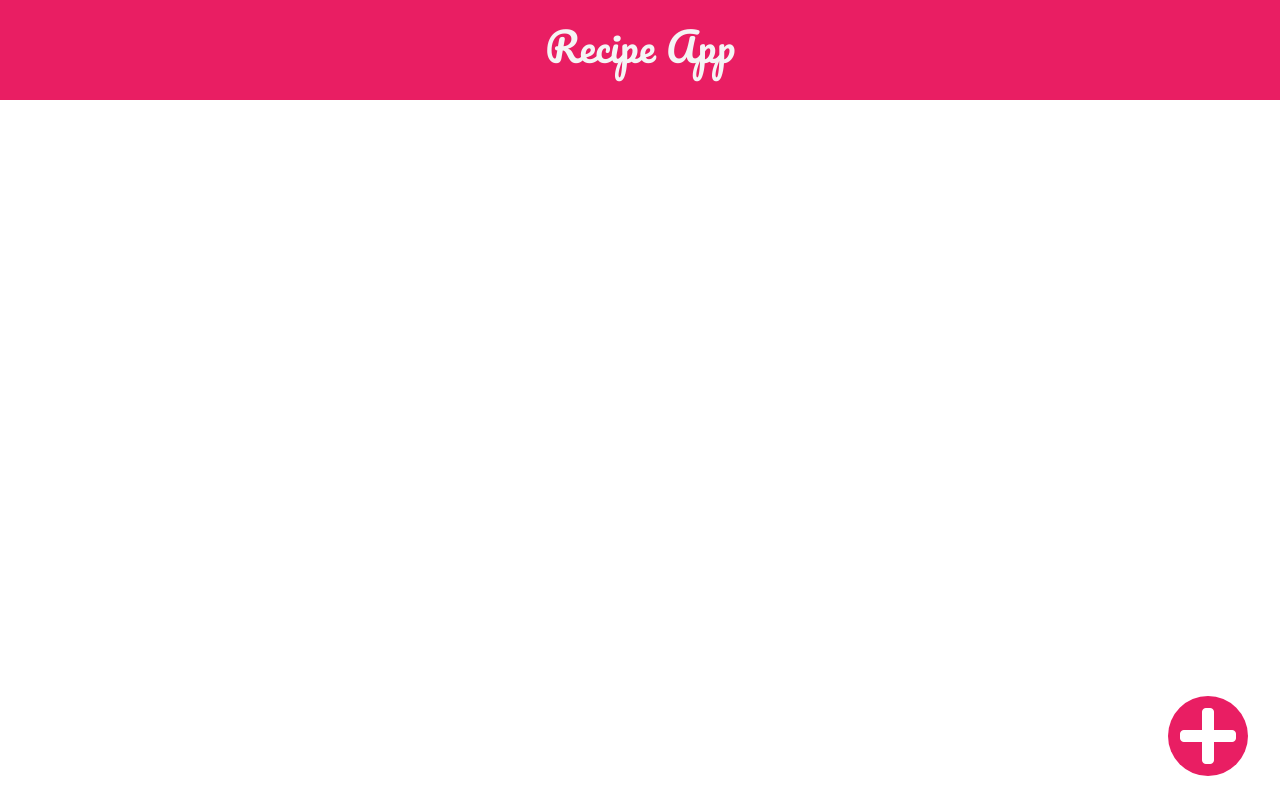
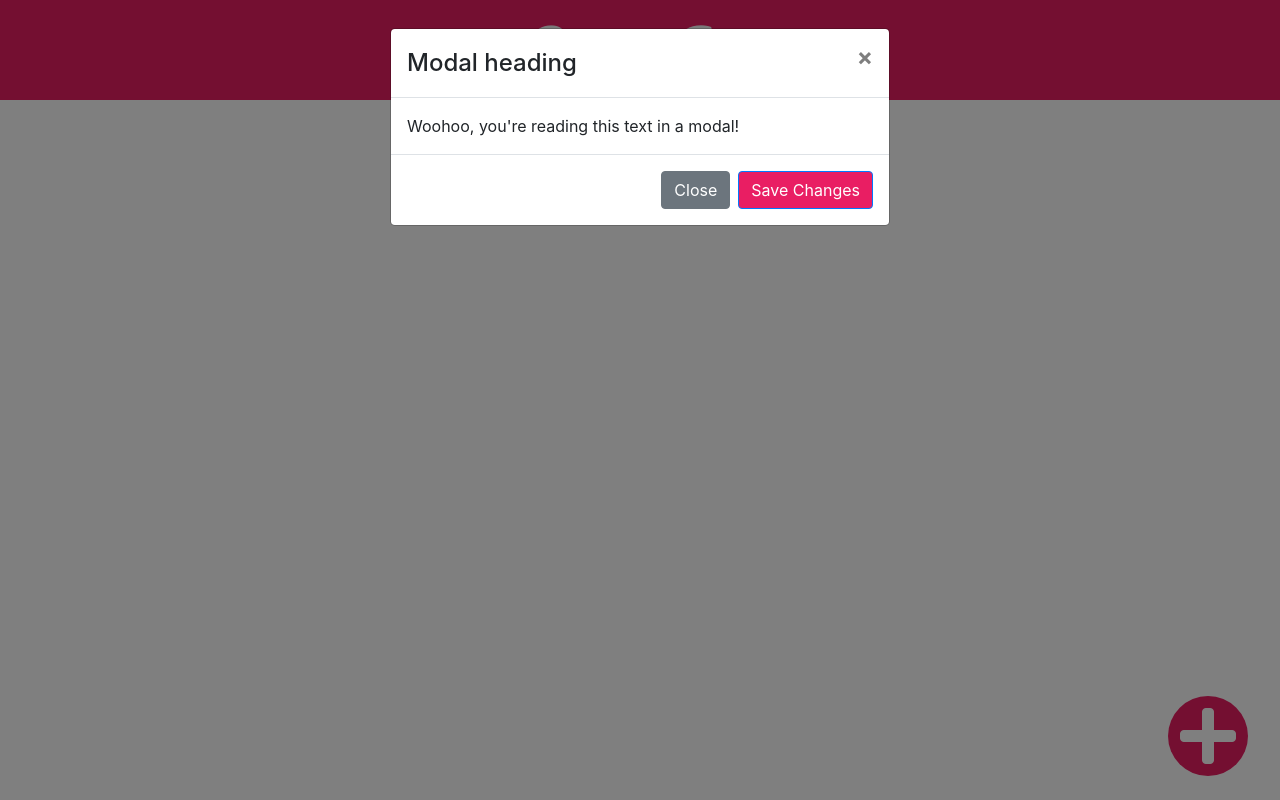
Before and after one commit to chilah/recipe-app, a React app: page / in a window 1280 px wide. Both pictures are taken after a click on the icon 1208 px from the left and 736 px from the top of the page. Built offline with nearby package versions, Linux system fonts and the light colour scheme.

Commit message:
Add Modal feature

```diff
--- a/public/index.html
+++ b/public/index.html
@@ -5,7 +5,7 @@
   <meta name="viewport" content="width=device-width, initial-scale=1.0">
   <meta http-equiv="X-UA-Compatible" content="ie=edge">
   <link rel="stylesheet" href="https://use.fontawesome.com/releases/v5.8.1/css/all.css" integrity="sha384-50oBUHEmvpQ+1lW4y57PTFmhCaXp0ML5d60M1M7uH2+nqUivzIebhndOJK28anvf" crossorigin="anonymous">
-  <title>Document</title>
+  <title>Recipe App</title>
 </head>
 <body>
   <div id="app"></div>
--- a/src/components/AddRecipe.js
+++ b/src/components/AddRecipe.js
@@ -1,11 +1,30 @@
-import React from 'react';
+import React, { Component } from "react";
+import ShowModal from './ShowModal'
 
-function AddRecipe() {
-  return (
-    <div>
-      <i class="fas fa-plus add-recipe"></i>
-    </div>
-  )
+class AddRecipe extends Component {
+  constructor(props) {
+    super(props);
+    this.state = {
+      show: false
+    };
+  }
+
+  handleClose = () => {
+    this.setState({ show: false });
+  }
+
+  handleShow = () => {
+    this.setState({ show: true });
+  }
+
+  render() {
+    return (
+      <div>
+        <i className="fas fa-plus add-recipe" onClick={this.handleShow}/>
+        <ShowModal show={this.state.show} hide={this.handleClose} />
+      </div>
+    );
+  }
 }
 
 export default AddRecipe;
--- /dev/null
+++ b/src/components/ShowModal.js
@@ -0,0 +1,25 @@
+import React from 'react';
+import { Modal, Button } from 'react-bootstrap';
+
+const ShowModal = props => {
+  return (
+    <div>
+      <Modal show={props.show} onHide={props.hide}>
+        <Modal.Header closeButton>
+          <Modal.Title>Modal heading</Modal.Title>
+        </Modal.Header>
+        <Modal.Body>Woohoo, you're reading this text in a modal!</Modal.Body>
+        <Modal.Footer>
+          <Button variant="secondary" onClick={props.hide}>
+            Close
+          </Button>
+          <Button className="savechange" onClick={props.hide}>
+            Save Changes
+          </Button>
+        </Modal.Footer>
+      </Modal>
+    </div>
+  );
+}
+
+export default ShowModal
--- a/src/style/components/_AddRecipe.scss
+++ b/src/style/components/_AddRecipe.scss
@@ -16,7 +16,7 @@
   cursor: pointer;
 
   &:hover {
-    transform: rotate(45deg);
+    transform: rotate(45deg) scale(1.1);
     background: #C2185B;
   }
 }
--- a/src/style/components/_Header.scss
+++ b/src/style/components/_Header.scss
@@ -8,6 +8,10 @@ header {
   justify-content: center;
   align-items: center;
   font-family: 'Pacifico', cursive;
-  font-size: 1.7rem;
-  color: whitesmoke;
+
+
+  h1 {
+    font-size: 3rem;
+    color: whitesmoke;
+  }
 }
--- /dev/null
+++ b/src/style/components/_ShowModal.scss
@@ -0,0 +1,3 @@
+.savechange {
+  background: $primary !important;
+}
--- a/src/style/style.scss
+++ b/src/style/style.scss
@@ -2,3 +2,4 @@
 @import './base/setting';
 @import './components/Header';
 @import './components/AddRecipe';
+@import './components/ShowModal';
```
